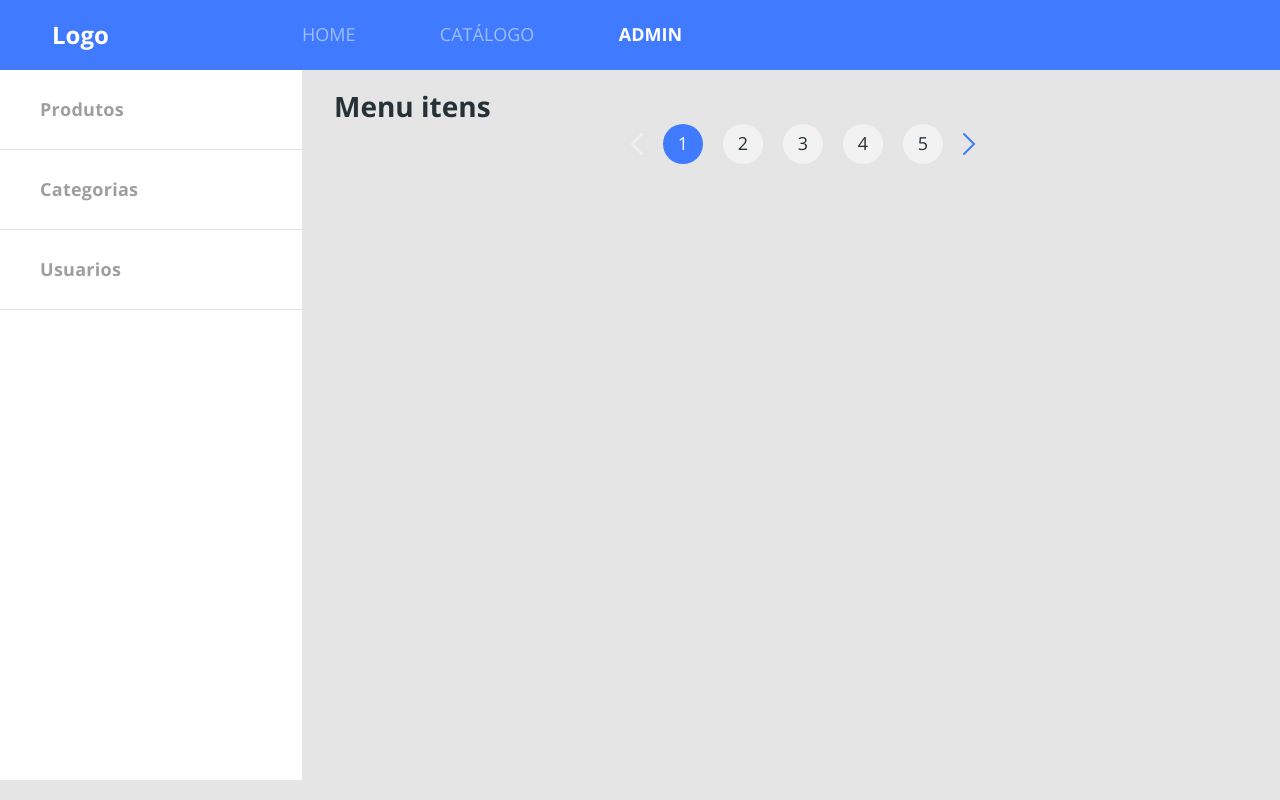
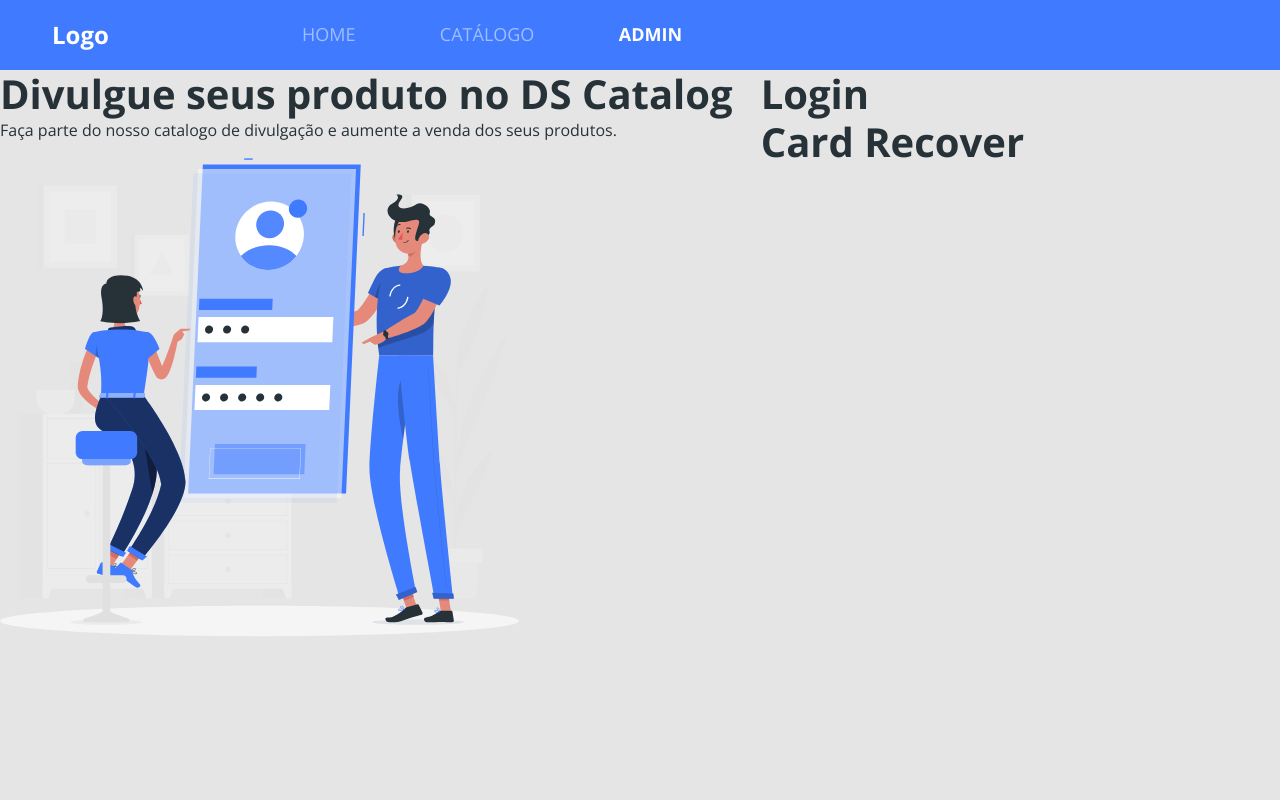
Before and after one commit to linconviana/projeto_react_spring, a React (Create React App) app in the folder frontweb/: page /admin/auth/recover in a window 1280 px wide. Built offline with nearby package versions, Linux system fonts and the light colour scheme; no server answers.

Commit message:
criado rotas de login, signup e recover

```diff
--- a/frontweb/src/App.tsx
+++ b/frontweb/src/App.tsx
@@ -1,7 +1,7 @@
 import "./assets/styles/custom.scss";
 import "./App.css";
+import Routes from "Routes";
 
-import Routes from "assets/Routes";
 
 function App() {
   return (
--- a/frontweb/src/assets/Routes.tsx
+++ b/frontweb/src/Routes.tsx
@@ -1,5 +1,6 @@
 import Navbar from "components/Navbar";
 import Admin from "pages/Admin";
+import Auth from "pages/Admin/Auth";
 import Catalog from "pages/Catalog";
 import Home from "pages/Home";
 import ProductDetails from "pages/ProductDetails";
@@ -18,6 +19,10 @@ const Routes = () => (
       <Route path="/products/:productId">
         <ProductDetails />
       </Route>
+      <Redirect from="/admin/auth" to="/admin/auth/login" exact/>
+      <Route path="/admin/auth">
+        <Auth />
+      </Route>
       <Redirect from="/admin" to="/admin/products" exact/>
       <Route path="/admin">
         <Admin />
--- /dev/null
+++ b/frontweb/src/pages/Admin/Auth/index.tsx
@@ -0,0 +1,30 @@
+import Imagem from 'assets/images/auth-image.svg'
+import { Route, Switch } from 'react-router';
+
+const Auth = () => {
+    return(
+        <div className="row">
+            <div className="col-md-7 banner-container">
+                <h1>Divulgue seus produto no DS Catalog</h1>
+                <p>Faça parte do nosso catalogo de divulgação e aumente a venda dos seus produtos.</p>
+                <img src={Imagem} alt="imagem"/>
+            </div>
+            <div className="col-md-5 auth-form-container">
+                <h1>Login</h1>
+                    <Switch>
+                        <Route path="/admin/auth/login">
+                            <h1>Card Login</h1>
+                        </Route>
+                        <Route path="/admin/auth/signup">
+                            <h1>Card Signup</h1>
+                        </Route>
+                        <Route path="/admin/auth/recover">
+                            <h1>Card Recover</h1>
+                        </Route>
+                    </Switch>
+            </div>
+        </div>
+    )
+}
+
+export default Auth;
```
Also changed, not shown: 1 other file (tests, documents, lock files or other folders).
